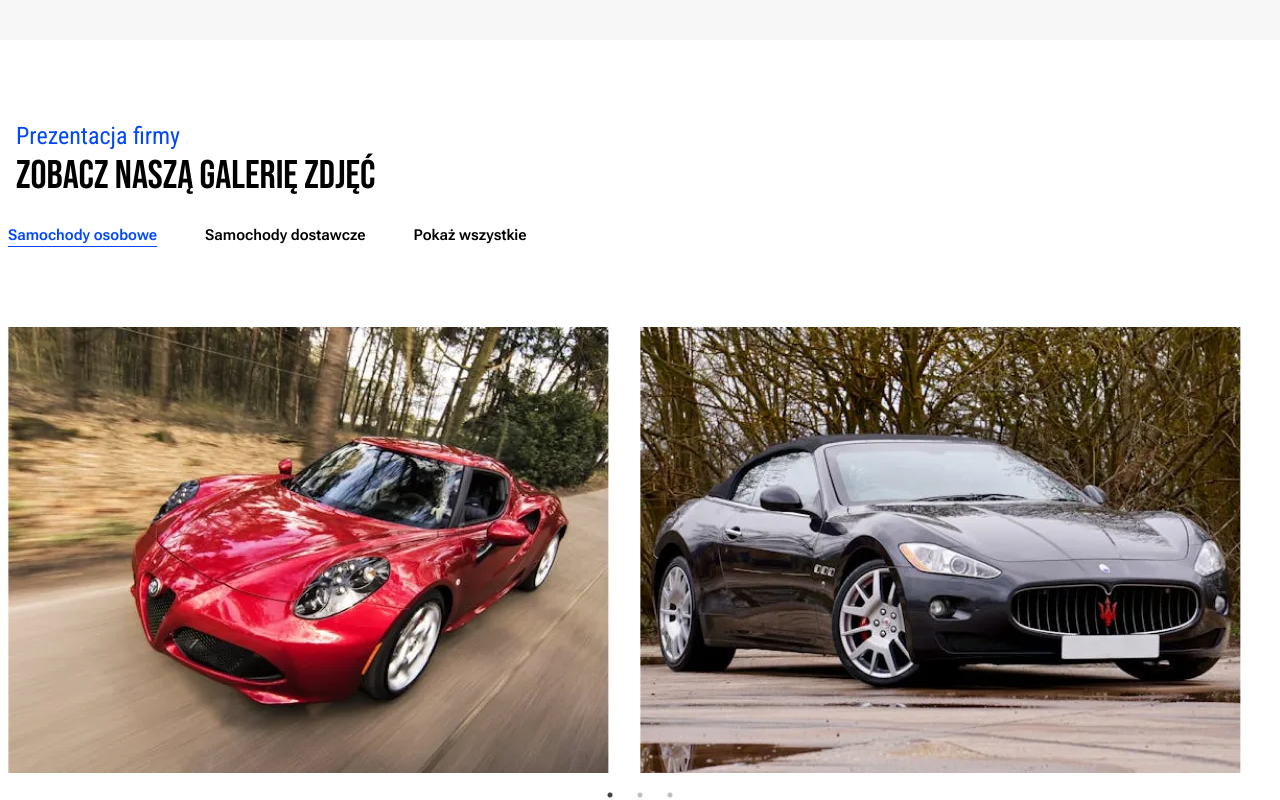
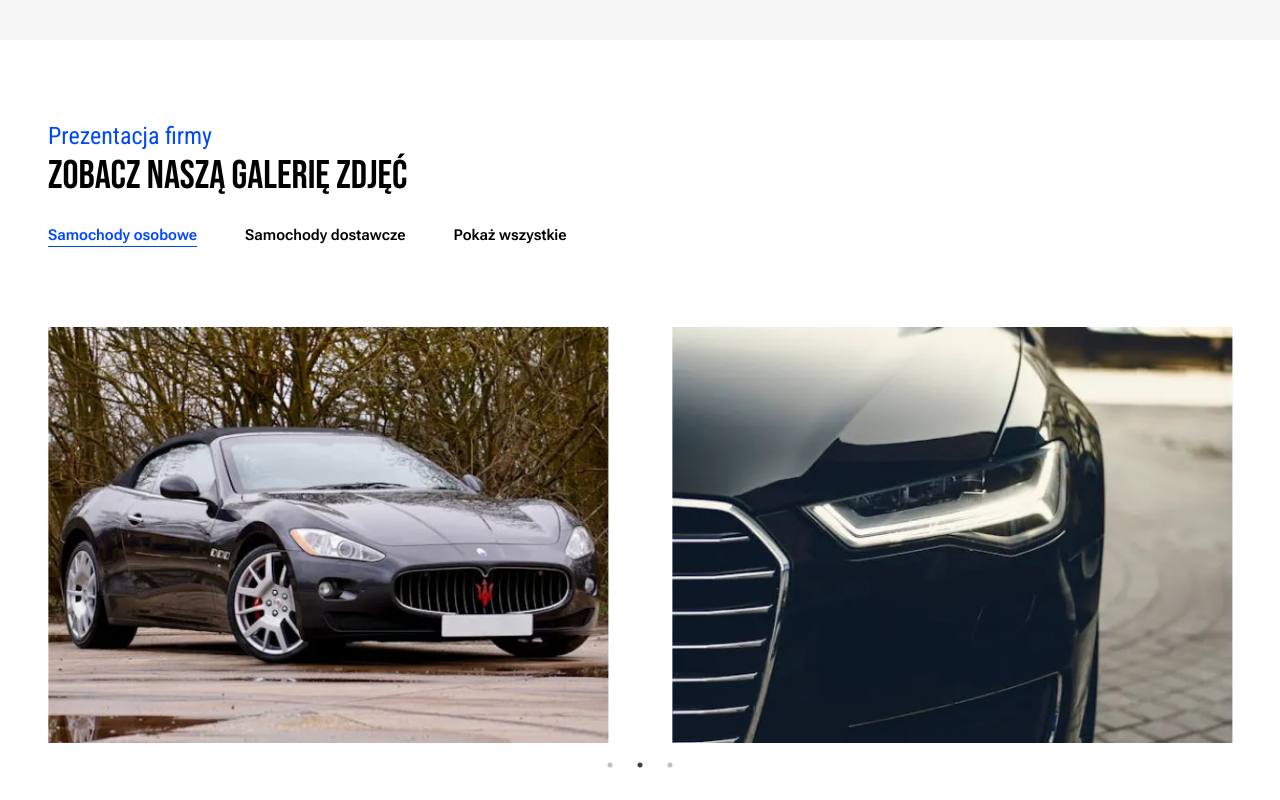
Before and after one commit to SD91PL/CarsSpot, a React (Vite) app: page / in a window 1280 px wide. Shown: the part 760-1560 px from the top of the page. Built offline with nearby package versions, Linux system fonts and the light colour scheme.

Commit message:
restructuring of the gallery section

```diff
--- a/src/components/Gallery.jsx
+++ b/src/components/Gallery.jsx
@@ -3,14 +3,16 @@ import GallerySlider from './GallerySlider.jsx'
 
 export default function Gallery() {
 	return (
-		<>
-			<Headers
-				top='Prezentacja firmy'
-				cta='Zobacz naszą galerię zdjęć'
-			/>
-			<div className='container xl:max-w-[1264px] overflow-hidden'>
+		<section
+			id='gallery'
+			className='mx-4'>
+			<div className='container xl:max-w-[1328px] overflow-hidden'>
+				<Headers
+					top='Prezentacja firmy'
+					cta='Zobacz naszą galerię zdjęć'
+				/>
 				<GallerySlider />
 			</div>
-		</>
+		</section>
 	)
 }
--- a/src/components/GallerySlider.jsx
+++ b/src/components/GallerySlider.jsx
@@ -25,11 +25,25 @@ export default function GallerySlider() {
 	}, [])
 
 	const settings = {
+		arrows: false,
 		dots: true,
 		infinite: true,
 		speed: 500,
 		slidesToShow: 2,
 		slidesToScroll: 1,
+		autoplay: true,
+		autoplaySpeed: 4000,
+		responsive: [
+			{
+				breakpoint: 576,
+				settings: {
+					slidesToShow: 1,
+					slidesToScroll: 1,
+					infinite: true,
+					dots: true,
+				},
+			},
+		],
 	}
 
 	// Function to generate dynamic alt text based on the file name
@@ -54,7 +68,7 @@ export default function GallerySlider() {
 	return (
 		<div>
 			{/* Filter buttons */}
-			<div className='filters flex gap-12 roboto-flex font-semibold text-[.9375rem]'>
+			<div className='filters flex flex-wrap gap-x-12 gap-y-4 mb-12 md:mb-16 xl:mb-20 xl:ms-8 roboto-flex font-semibold text-[.9375rem]'>
 				<button
 					className={`${btnStyle} ${filter === 'osobowy' ? highlighted : ''}`}
 					onClick={() => setFilter('osobowy')}>
@@ -66,7 +80,7 @@ export default function GallerySlider() {
 					Samochody dostawcze
 				</button>
 				<button
-					className={`${btnStyle} ${filter === 'all' ? highlighted : ''}`}
+					className={`${btnStyle} ${filter === 'all' ? highlighted : ''} hidden md:inline-block`}
 					onClick={() => setFilter('all')}>
 					Pokaż wszystkie
 				</button>{' '}
@@ -75,12 +89,13 @@ export default function GallerySlider() {
 
 			{/* Slider with filtered images */}
 			<Slider
-				className='my-20'
+				className='mb-20'
 				{...settings}>
 				{filteredImages.map((image, index) => (
 					<div
 						key={index}
-						className='outline-none'>
+						className='sm:px-4 xl:px-[31.5px] outline-none' // Optimal padding for 601 x 446 images
+					>
 						<img
 							src={image.path}
 							alt={generateAltText(image.fileName)} // Generate dynamic alt text
--- a/src/components/Headers.jsx
+++ b/src/components/Headers.jsx
@@ -1,10 +1,8 @@
 export default function Headers({ top, cta }) {
 	return (
-		<div className='mx-4'>
-			<div className='container xl:max-w-[1264px] mt-20'>
-				<h2 className='text-2xl text-[#0147FF]'>{top}</h2>
-				<h3 className='bebas-neue text-[2.5rem] leading-[3rem] mb-6'>{cta}</h3>
-			</div>
+		<div className='mt-20 xl:ms-8'>
+			<h2 className='text-2xl text-[#0147FF]'>{top}</h2>
+			<h3 className='bebas-neue text-[2.5rem] leading-[3rem] mb-6'>{cta}</h3>
 		</div>
 	)
 }
```
